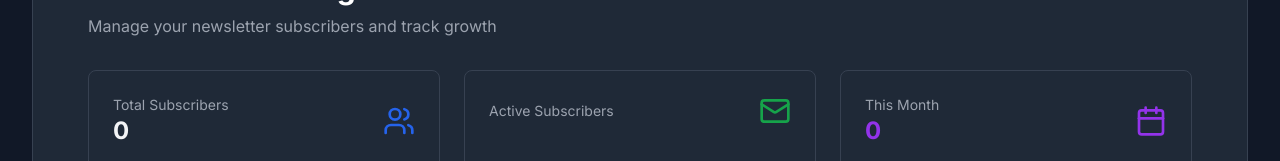
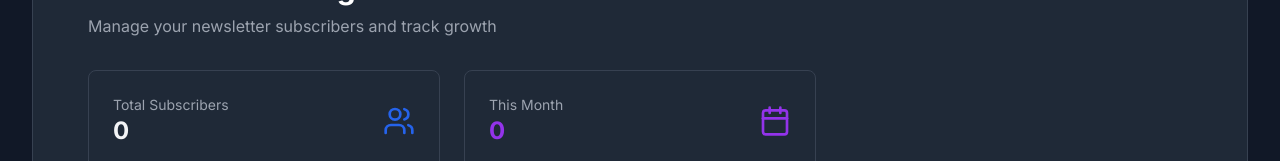
Before and after one commit to nkkwame/nkkwame.github.io, a Next.js app: page /admin in a window 1280 px wide. Shown: the part 791-952 px from the top of the page. Built offline with nearby package versions, Linux system fonts and the light colour scheme; no server answers; the database is empty.

Commit message:
feat: Remove Active Subscribers card as it is not tracked in Supabase schema

```diff
--- a/components/NewsletterAdmin.tsx
+++ b/components/NewsletterAdmin.tsx
@@ -101,15 +101,7 @@ export default function NewsletterAdmin() {
           </div>
         </div>
 
-        <div className="bg-white dark:bg-gray-800 rounded-lg p-6 border border-gray-200 dark:border-gray-700">
-          <div className="flex items-center justify-between">
-            <div>
-              <p className="text-sm text-gray-600 dark:text-gray-400">Active Subscribers</p>
-              <p className="text-2xl font-bold text-green-600">{stats.active}</p>
-            </div>
-            <Mail className="w-8 h-8 text-green-600" />
-          </div>
-        </div>
+        {/* Removed Active Subscribers card: not tracked in Supabase schema */}
 
         <div className="bg-white dark:bg-gray-800 rounded-lg p-6 border border-gray-200 dark:border-gray-700">
           <div className="flex items-center justify-between">
```
